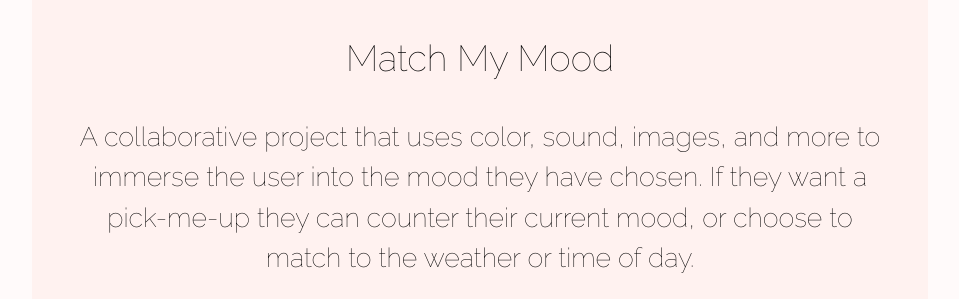
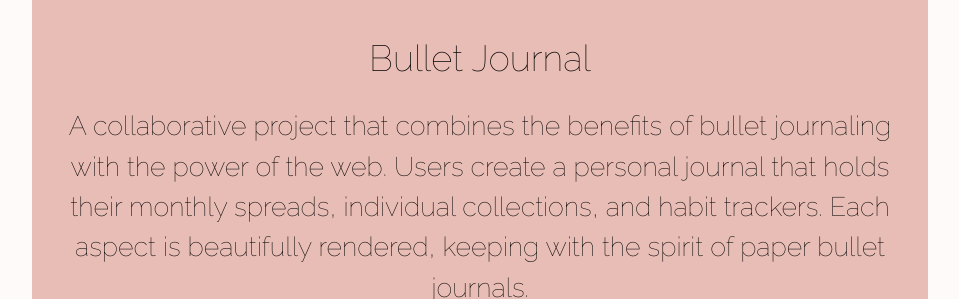
Before and after one commit to bfeliz/personal-portfolio, a plain HTML site: page index.html in a window 1280 px wide. Shown: the part 1407-1706 px from the top of the page, without its empty margins (160-1119 px from the left). Drawn offline with nearby package versions, Linux system fonts and the light colour scheme; a web font is replaced by a local one.

Commit message:
Update with bullet journal

```diff
--- a/css/style.css
+++ b/css/style.css
@@ -65,7 +65,7 @@ h1 {
 #contact-sub-2 {
     padding: 4%;
 }
-#portfolio-body {
+#portfolio-sub-2 {
     background-color: #fff2f0;
     -webkit-transition: background-color 2s linear;
     -moz-transition: background-color 2s linear;
@@ -73,10 +73,10 @@ h1 {
     -o-transition: background-color 2s linear;
     transition: background-color 2s linear;
 }
-#portfolio-body:hover {
+#portfolio-sub-2:hover {
     background-color: #cfa199;
 }
-.cal {
+.bullet {
     color: black;
     -webkit-transition: color 1s;
     -moz-transition: color 1s;
@@ -84,8 +84,8 @@ h1 {
     -o-transition: color 1s;
     transition: color 2s;
 }
-.cal:hover {
-    color: #45808f;
+.bullet:hover {
+    color: #5a6b5a;
 }
 #contact-sub-1 {
     background-color: #c0b3c4;
@@ -94,7 +94,7 @@ h1 {
     background-color: #ffe7e3;
     padding-top: 2.5%;
 }
-#portfolio-sub-2 {
+#portfolio-body {
     background-color: #e8bdb5;
 }
 #about-body,
@@ -164,7 +164,7 @@ a.left-mouseover:hover .left-thumbnail {
     opacity: 1;
 }
 a.center-mouseover:hover .center-thumbnail {
-    top: -590%;
+    top: -850%;
     left: -513%;
     z-index: 1;
     opacity: 1;
--- a/index.html
+++ b/index.html
@@ -77,24 +77,28 @@
     <span id="portfolio" class="badge right black-text" data-badge-caption="portfolio"></span>
     <div class="container" id="portfolio-container">
         <div class="row">
-            <a class="black-text" href="https://bfeliz.github.io/match-my-mood/" target="_blank">
+            <a class="black-text" href="https://personal-bullet-journal.herokuapp.com/" target="_blank">
                 <div class="col s12 valign-wrapper flow-text hoverable" id="portfolio-body">
                     <div class="row test">
                         <div class="col s12 center-align">
-                            <h5 class="headers first-header">Match My Mood</h5>
-                        </div>
-                        <div class="col s12 center-align">
-                            <p>A collaborative project that uses color, sound, images, and more to immerse the user into
-                                the mood they have chosen. If they want a pick-me-up they can counter their current
-                                mood, or choose to match to the weather or time of day.</p>
-                            <a href="https://github.com/bfeliz/match-my-mood" target="_blank"><img
+                            <div class="bullet">
+                                <h5 class="headers first-header">Bullet Journal</h5>
+                                <p>A collaborative project that combines the benefits of bullet journaling with the
+                                    power of
+                                    the web. Users create a personal journal that holds their monthly
+                                    spreads,
+                                    individual collections, and habit trackers. Each aspect is beautifully
+                                    rendered,
+                                    keeping with the spirit of paper bullet journals.</p>
+                            </div>
+                            <a href="https://github.com/bfeliz/bullet-journal" target="_blank"><img
                                     src="assets/github32.png" /></a>
                             <a class="tooltipped" data-position="top"
-                                data-tooltip="This project was made using HTML, custom CSS, Bulma, JavaScript, and jQuery"><img
+                                data-tooltip="This project was made using HTML, Materialize, JavaScript/jQuery, Node.js, Express, Sequelize, and Handlebars"><img
                                     src="./assets/plus32.png" alt=""> </a>
                             <a class="mouseover-thumbnail-holder center-mouseover">
                                 <img src="./assets/photo32.png" alt="">
-                                <img class="large-thumbnail-style center-thumbnail" src="./assets/mood.png" alt="">
+                                <img class="large-thumbnail-style center-thumbnail" src="./assets/bullet.png" alt="">
                             </a>
                         </div>
                     </div>
```
Also changed, not shown: assets/bullet.png (added), assets/mood.png (deleted).
